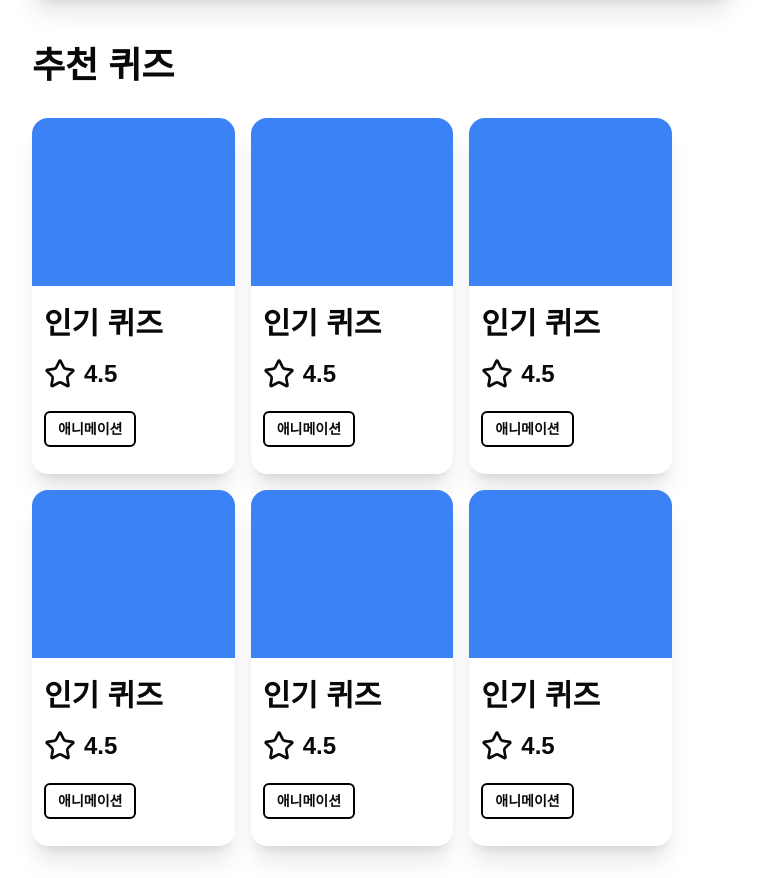
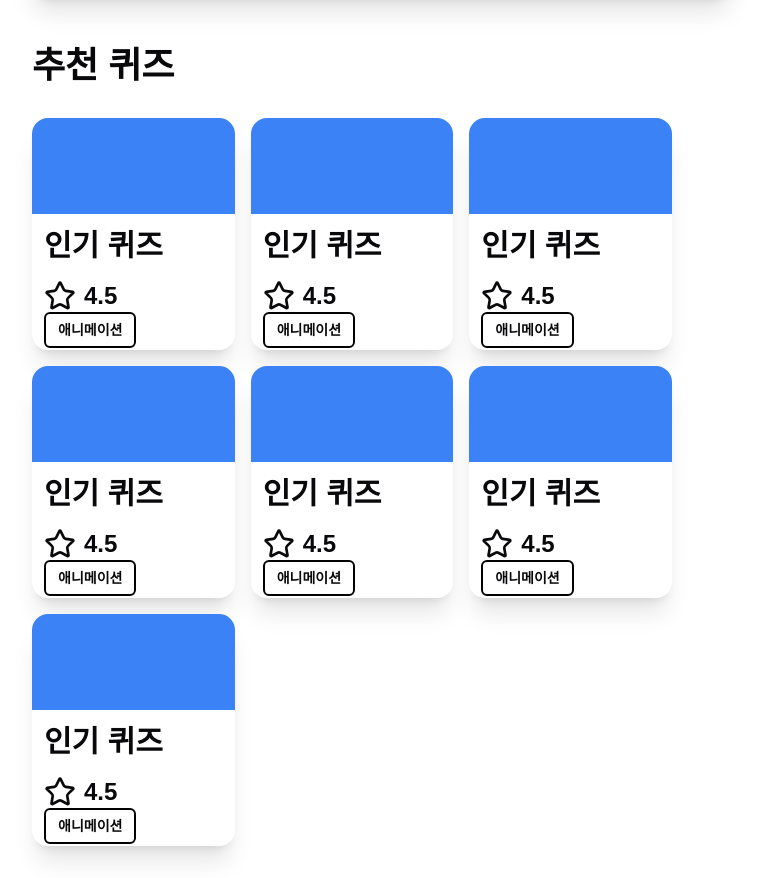
Before and after one commit to highthon-15/highthon-15, a Next.js app: page / in a window 1280 px wide. Shown: the part 1194-2072 px from the top of the page, without its empty margins (288-1047 px from the left). Built offline with nearby package versions, Linux system fonts and the light colour scheme.

Commit message:
feat : 추천 퀴즈 링크 누락 해결

```diff
--- a/src/app/(main)/page.tsx
+++ b/src/app/(main)/page.tsx
@@ -29,12 +29,27 @@ export default function MainPage() {
                 </div>
                 <div className="flex w-full h-full gap-4 items-center justify-center">
                     <div className="grid grid-cols-3 w-3/6 h-full gap-4 items-center justify-center">
+                        <Link href="/quiz" className="w-full h-full">
                             <QuizCard />
+                        </Link>
+                        <Link href="/quiz" className="w-full h-full">
                             <QuizCard />
+                        </Link>
+                        <Link href="/quiz" className="w-full h-full">
                             <QuizCard />
+                        </Link>
+                        <Link href="/quiz" className="w-full h-full">
                             <QuizCard />
+                        </Link>
+                        <Link href="/quiz" className="w-full h-full">
                             <QuizCard />
+                        </Link>
+                        <Link href="/quiz" className="w-full h-full">
                             <QuizCard />
+                        </Link>
+                        <Link href="/quiz" className="w-full h-full">
+                            <QuizCard />
+                        </Link>
                     </div>
                 </div>
             </div>
```
Lines whose indentation alone changed are shown as unchanged.
